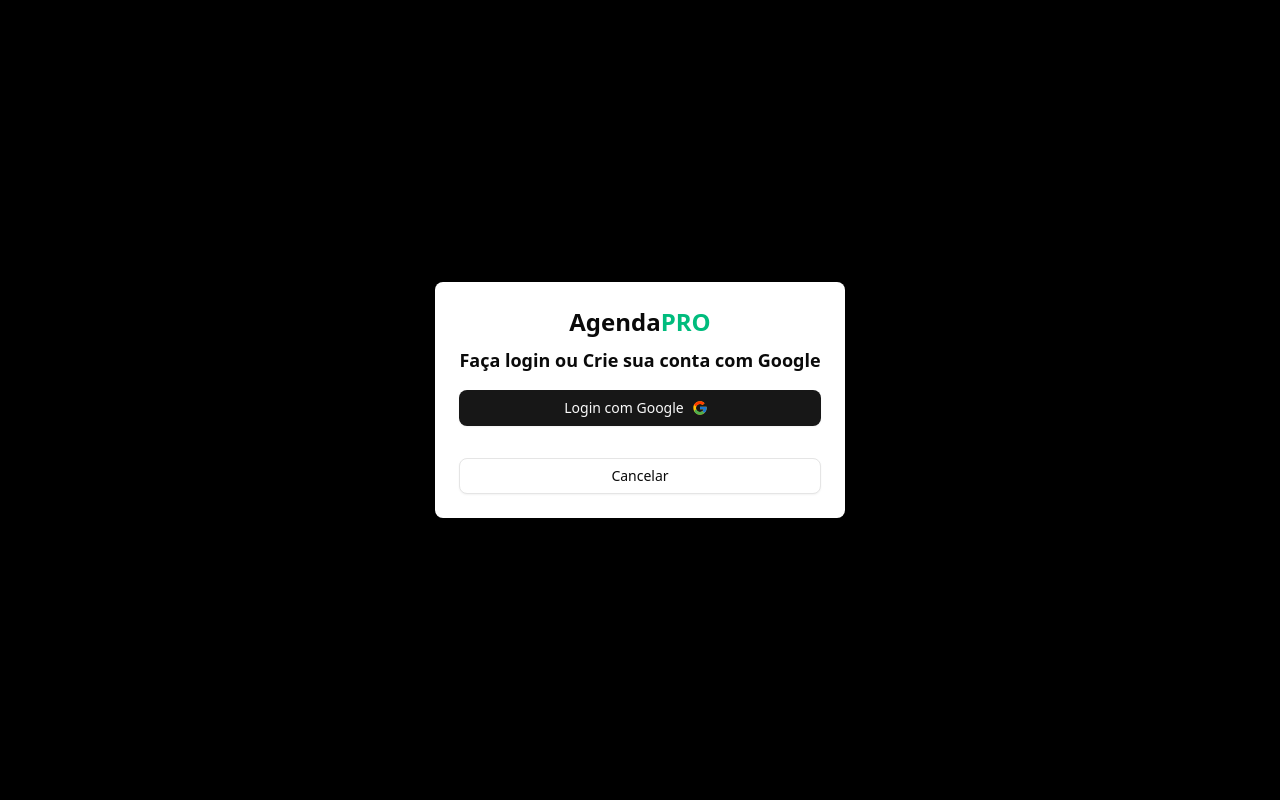
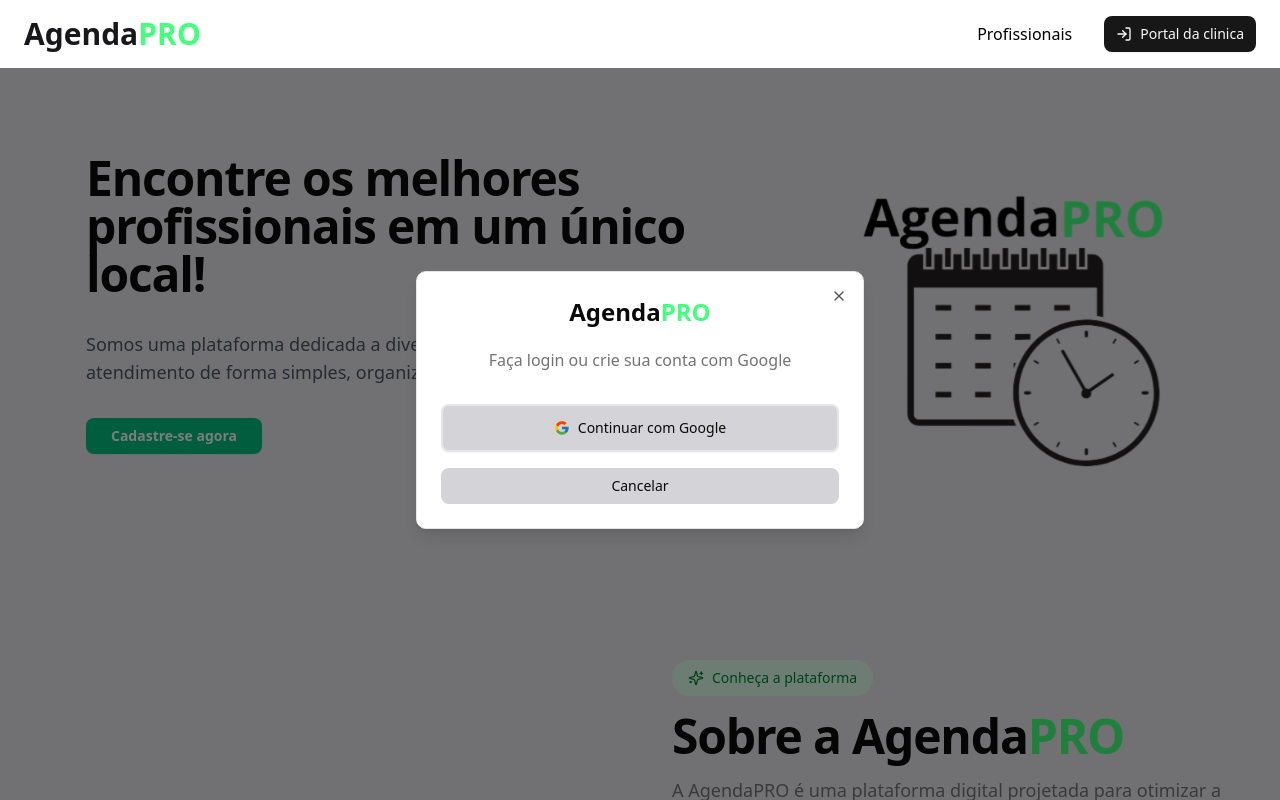
Before and after one commit to alangt22/Agenda-Pro, a Next.js app: page / in a window 1280 px wide. Both pictures are taken after a click on the button "Portal da clinica". Shown: the top 800 px of the page. Built offline with nearby package versions, Linux system fonts and the light colour scheme; no server answers; the database is empty.

Commit message:
fix: ajutes a UX e correcao ao atualizar assinatura

```diff
--- a/src/app/(panel)/dashboard/_components/sidebar.tsx
+++ b/src/app/(panel)/dashboard/_components/sidebar.tsx
@@ -23,6 +23,7 @@
 } from "lucide-react";
 import Link from "next/link";
 import { Collapsible, CollapsibleContent } from "@/components/ui/collapsible";
+import { Footer } from "@/app/(public)/_components/footer";
 
 export function SidebarDashboard({ children }: { children: React.ReactNode }) {
   const pathname = usePathname();
@@ -268,6 +269,7 @@
         </header>
 
         <main className="flex-1 py-4 px-2 md:p-6">{children}</main>
+        <Footer/>
       </div>
     </div>
   );
--- a/src/app/(panel)/dashboard/history/_components/listHistory.tsx
+++ b/src/app/(panel)/dashboard/history/_components/listHistory.tsx
@@ -103,7 +103,7 @@
                     <td colSpan={2} className="px-4 py-2 border-b text-left font-bold">
                       Total
                     </td>
-                    <td className="px-4 py-2 border-b text-right">
+                    <td className="px-4 py-2 border-b text-right font-bold">
                       {formatCurrency((total || 0) / 100)}
                     </td>
                   </tr>
--- a/src/app/(panel)/dashboard/history/page.tsx
+++ b/src/app/(panel)/dashboard/history/page.tsx
@@ -1,7 +1,14 @@
+import getSession from "@/lib/getSession";
 import { ListHistory } from "./_components/listHistory";
+import { redirect } from "next/navigation";
 
 
-export default function History() {
+export default async function History() {
+  const session = await getSession();
+
+  if (!session) {
+    redirect("/");
+  }
   return (
     <ListHistory />
   );
--- a/src/app/(panel)/dashboard/plans/_components/subscription-detail.tsx
+++ b/src/app/(panel)/dashboard/plans/_components/subscription-detail.tsx
@@ -13,6 +13,7 @@
 import { subscriptionPlans } from "@/utils/plans/index";
 import { Button } from "@/components/ui/button";
 import { createPortalCustomer } from "../_actions/create-portal-customer";
+import { useState } from "react";
 
 interface SubscriptionDetailProps{
     subscription: Subscription
@@ -20,9 +21,12 @@
 
 export function SubscriptionDetail({subscription}: SubscriptionDetailProps) {
 
+    const [loading, setLoading] = useState(false)
+
     const subscriptionInfo = subscriptionPlans.find( plan => plan.id === subscription.plan)
 
     async function handleManageSubscription() {
+        setLoading(true)
         const portal = await createPortalCustomer()
 
         if(portal.error){
@@ -63,8 +67,9 @@
             <CardFooter>
                 <Button
                     onClick={handleManageSubscription}
+                    disabled={loading}
                 >
-                    Gerenciar assinatura
+                    {loading ? "Carregando..." : "Gerenciar assinatura"}
                 </Button>
             </CardFooter>
         </Card>
--- a/src/app/(public)/_components/about.tsx
+++ b/src/app/(public)/_components/about.tsx
@@ -78,7 +78,7 @@
               </h2>
 
               <p className="text-lg text-muted-foreground leading-relaxed">
-                ALNBarber é uma plataforma digital projetada para otimizar a gestão de compromissos e atendimentos. Com
+                A AgendaPRO é uma plataforma digital projetada para otimizar a gestão de compromissos e atendimentos. Com
                 uma interface intuitiva e ferramentas avançadas, permite agendar, organizar e gerenciar horários de
                 maneira prática e eficiente.
               </p>
--- a/src/app/(public)/_components/header.tsx
+++ b/src/app/(public)/_components/header.tsx
@@ -2,6 +2,7 @@
 
 import { useState } from "react";
 import Link from "next/link";
+import { Dialog, DialogContent, DialogDescription, DialogHeader, DialogTitle } from "@/components/ui/dialog";
 import {
   Sheet,
   SheetContent,
@@ -127,32 +128,38 @@
       </div>
 
       {isLoginModalOpen && (
-        <div className="fixed inset-0 flex items-center justify-center bg-black bg-opacity-50">
-          <div className="bg-white p-6 rounded-md text-center">
-            <h1 className="text-2xl font-bold mb-2">
-              Agenda<span className="text-emerald-500">PRO</span>
-            </h1>
-            <h3 className="text-lg font-semibold">
-              Faça login ou Crie sua conta com Google
-            </h3>
-            <div className="mt-4">
+        <Dialog open={isLoginModalOpen} onOpenChange={setIsLoginModalOpen}>
+          <DialogContent className="sm:max-w-md">
+            <DialogHeader className="space-y-3">
+              <DialogTitle className="text-2xl font-bold text-center">
+                Agenda<span className="text-[#42ff7c]">PRO</span>
+              </DialogTitle>
+              <DialogDescription className="text-center text-base">
+                Faça login ou crie sua conta com Google
+              </DialogDescription>
+            </DialogHeader>
+
+            <div className="space-y-4 pt-4">
               <Button
                 onClick={() => handleLogin("google")}
-                className="w-full mb-4"
+                variant="outline"
+                size="lg"
+                className="w-full h-12 gap- bg-zinc-300 border-2 hover:bg-accent"
               >
-                Login com Google
-                <FcGoogle className="mr-2 w-5 h-5" />
+                <FcGoogle className="w-5 h-5" />
+                Continuar com Google
+              </Button>
+
+              <Button
+                onClick={() => setIsLoginModalOpen(false)}
+                variant="ghost"
+                className="w-full bg-zinc-300"
+              >
+                Cancelar
               </Button>
             </div>
-            <Button
-              onClick={() => setIsLoginModalOpen(false)}
-              variant="outline"
-              className="w-full mt-4"
-            >
-              Cancelar
-            </Button>
-          </div>
-        </div>
+          </DialogContent>
+        </Dialog>
       )}
     </header>
   );
--- a/src/app/(public)/clinica/[id]/_components/date-picker.tsx
+++ b/src/app/(public)/clinica/[id]/_components/date-picker.tsx
@@ -130,7 +130,7 @@
                 alignItems: "center",
               }}
             >
-              <button onClick={decreaseMonth} disabled={isAtMin}>
+              <button onClick={decreaseMonth} disabled={isAtMin} className="cursor-pointer">
                 {"<"}
               </button>
 
@@ -138,7 +138,7 @@
                 {month} {year}
               </div>
 
-              <button onClick={increaseMonth} disabled={isAtMax}>
+              <button onClick={increaseMonth} disabled={isAtMax} className="cursor-pointer">
                 {">"}
               </button>
             </div>
@@ -153,14 +153,16 @@
     }
 
     .react-datepicker-wrapper input {
-      background-color: #1f1f1f !important;
-      color: white !important;
+      background-color: #ffffff !important;
+      color: #000000 !important;
       border: 1px solid #3a3a3a !important;
+      width: 50%;
+      cursor: pointer;
     }
 
-    .react-datepicker { background-color: #1f1f1f !important; border: 1px solid #3a3a3a !important; color: white !important; }
-    .react-datepicker__header { background-color: #1f1f1f !important; border-bottom: 1px solid #3a3a3a !important; }
-    .react-datepicker__day, .react-datepicker__day-name, .react-datepicker__current-month { color: white !important; }
+    .react-datepicker { background-color: #eaeaea !important; border: 1px solid #3a3a3a !important; color: black !important; }
+    .react-datepicker__header { background-color: #eaeaea !important; border-bottom: 1px solid #3a3a3a !important; }
+    .react-datepicker__day, .react-datepicker__day-name, .react-datepicker__current-month { color: black !important; }
     .react-datepicker__day--disabled { color: #777 !important; background-color: #2a2a2a !important; cursor: not-allowed; }
     .react-datepicker__day:not(.react-datepicker__day--disabled):hover { background-color: #333 !important; border-radius: 50%; }
   `}</style>
--- a/src/app/api/clinic/month-appointments/route.ts
+++ b/src/app/api/clinic/month-appointments/route.ts
@@ -2,63 +2,72 @@
 import { NextResponse, NextRequest } from "next/server";
 import { auth } from "@/lib/auth";
 
-
-
 export const GET = auth(async function GET(request) {
-    if(!request.auth){
-        return NextResponse.json({
-            error: "Acesso não autorizado!"
-        }, {status: 401})
+  if (!request.auth) {
+    return NextResponse.json(
+      {
+        error: "Acesso não autorizado!",
+      },
+      { status: 401 },
+    );
   }
 
-    const searchParams =  request.nextUrl.searchParams
-    const dateString = searchParams.get('date') as string
-    const clinicId = request.auth?.user?.id
+  const searchParams = request.nextUrl.searchParams;
+  const dateString = searchParams.get("date") as string;
+  const clinicId = request.auth?.user?.id;
 
-    if(!dateString){
-        return NextResponse.json({
-            error: "Data não informada"
-        }, {status: 400})
+  if (!dateString) {
+    return NextResponse.json(
+      {
+        error: "Data não informada",
+      },
+      { status: 400 },
+    );
   }
 
-    if(!clinicId){
-        return NextResponse.json({
-            error: "Usuario não encontrado"
-        }, {status: 400})
+  if (!clinicId) {
+    return NextResponse.json(
+      {
+        error: "Usuario não encontrado",
+      },
+      { status: 400 },
+    );
   }
 
   try {
     // criar uma data formatada
-        const [year, month] =  dateString.split("-").map(Number)
+    const [year, month] = dateString.split("-").map(Number);
 
-        const startDate = new Date(Date.UTC(year, month -1))
+    const startDate = new Date(Date.UTC(year, month - 1));
     // o endDate deve ser o ultimo dia do mês
-        const endDate = new Date(Date.UTC(year, month, 0, 23, 59, 59, 999))
+    const endDate = new Date(Date.UTC(year, month, 0, 23, 59, 59, 999));
 
-        console.log("page agendamento:", startDate)
-        console.log("page agendamento:", endDate)
+    console.log("page agendamento:", startDate);
+    console.log("page agendamento:", endDate);
 
     const appointments = await prisma.appoitments.findMany({
       where: {
         userId: clinicId,
-                appointmentDate:{
+        appointmentDate: {
           gte: startDate,
-                    lte: endDate
+          lte: endDate,
+        },
+      },
+      orderBy: {
+        appointmentDate: "asc",
+      },
+      include: {
+        service: true,
+      },
+    });
+
+    return NextResponse.json(appointments);
+  } catch (error) {
+    return NextResponse.json(
+      {
+        error: "Falha ao buscar agendamento",
+      },
+      { status: 400 },
+    );
   }
-            },
-            include:{
-                service: true
-            }
-        })
-
-
-        return NextResponse.json(appointments)
-
-    } catch (error) {
-        return NextResponse.json({
-            error: "Falha ao buscar agendamento"
-        }, {status: 400})
-    }
-
-
-}) as any ;
+}) as any;
--- a/src/app/api/schedule/get-month-appointments/route.ts
+++ b/src/app/api/schedule/get-month-appointments/route.ts
@@ -1,44 +1,46 @@
 import prisma from "@/lib/prisma";
-import { NextRequest, NextResponse } from 'next/server';
+import { NextRequest, NextResponse } from "next/server";
 
 export async function GET(request: NextRequest) {
   const { searchParams } = request.nextUrl;
-    const userId = searchParams.get('userId');
-    const dateParam = searchParams.get('date');
+  const userId = searchParams.get("userId");
+  const dateParam = searchParams.get("date");
 
   if (!userId || userId === "null" || !dateParam || dateParam === "null") {
-        return NextResponse.json({
-            error: "Nenhum agendamento encontrado"
-        }, {
-            status: 400
-        });
+    return NextResponse.json(
+      {
+        error: "Nenhum agendamento encontrado",
+      },
+      {
+        status: 400,
+      },
+    );
   }
 
   try {
-
     const [year, month] = dateParam.split("-").map(Number);
 
-
     let startDate, endDate;
-
 
     startDate = new Date(Date.UTC(year, month - 1));
     endDate = new Date(Date.UTC(year, month));
 
-
     // Buscar o usuário
     const user = await prisma.user.findFirst({
       where: {
-                id: userId
-            }
+        id: userId,
+      },
     });
 
     if (!user) {
-            return NextResponse.json({
-                error: "Nenhum agendamento encontrado"
-            }, {
-                status: 400
-            });
+      return NextResponse.json(
+        {
+          error: "Nenhum agendamento encontrado",
+        },
+        {
+          status: 400,
+        },
+      );
     }
 
     // Buscar os agendamentos
@@ -48,11 +50,14 @@
         appointmentDate: {
           gte: startDate,
           lte: endDate,
-                }
+        },
+      },
+      orderBy: {
+        appointmentDate: "asc",
       },
       include: {
-                service: true
-            }
+        service: true,
+      },
     });
 
     /*         // Criar um Set para armazenar os slots bloqueados
@@ -75,12 +80,14 @@
 
         const blockedTimes = Array.from(blockedSlots);
         return NextResponse.json(blockedTimes); */
-
   } catch (error) {
-        return NextResponse.json({
-            error: "Nenhum agendamento encontrado"
-        }, {
-            status: 400
-        });
+    return NextResponse.json(
+      {
+        error: "Nenhum agendamento encontrado",
+      },
+      {
+        status: 400,
+      },
+    );
   }
 }
--- a/src/app/layout.tsx
+++ b/src/app/layout.tsx
@@ -65,7 +65,7 @@
   children: React.ReactNode;
 }>) {
   return (
-    <html lang="en" className="overflow-x-hidden">
+    <html lang="pt-BR" className="overflow-x-hidden">
       <body
         className={`overflow-x-hidden ${geistSans.variable} ${geistMono.variable} antialiased`}
       >
--- a/src/utils/manage-subscription.ts
+++ b/src/utils/manage-subscription.ts
@@ -43,12 +43,20 @@
 
     const subscription = await stripe.subscriptions.retrieve(subscriptionId)
 
+    const priceId = subscription.items.data[0].price.id
+
+    let plan: Plan = "BASIC";
+
+    if(priceId === process.env.STRIPE_PLAN_PROFISSIONAL){
+        plan = "PROFESSIONAL"
+    }
+
     const subscriptionData = {
         id: subscription.id,
         userId: findUser.id,
         status: subscription.status,
-        priceId: subscription.items.data[0].price.id,
-        plan: type ?? "BASIC"
+        priceId,
+        plan
     }
 
     if(subscriptionId && deleteAction){
@@ -91,7 +99,8 @@
                 },
                 data:{
                     status: subscription.status,
-                    priceId: subscription.items.data[0].price.id,
+                    priceId,
+                    plan
                 }
             })
 
```
Lines whose indentation alone changed are shown as unchanged.
